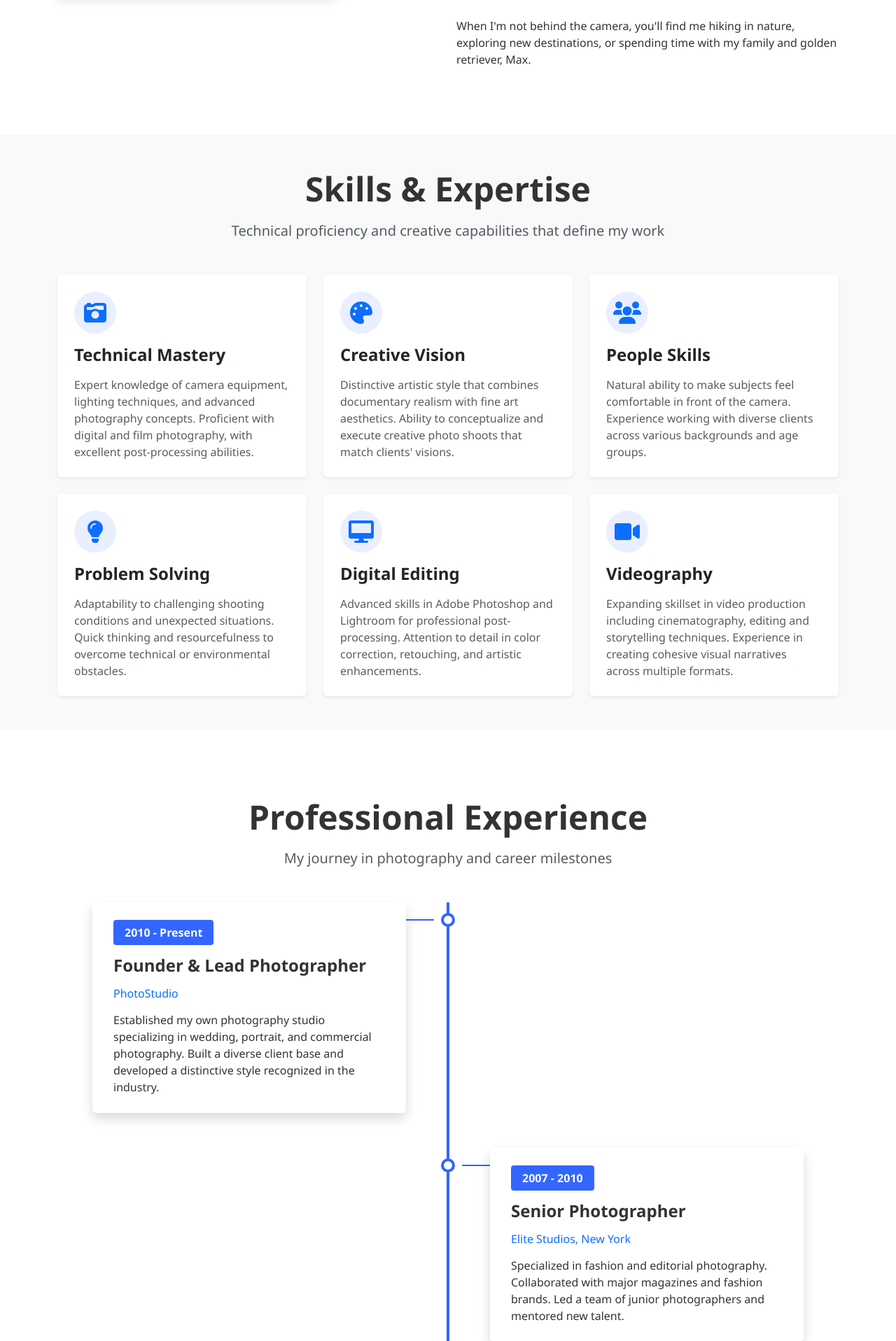
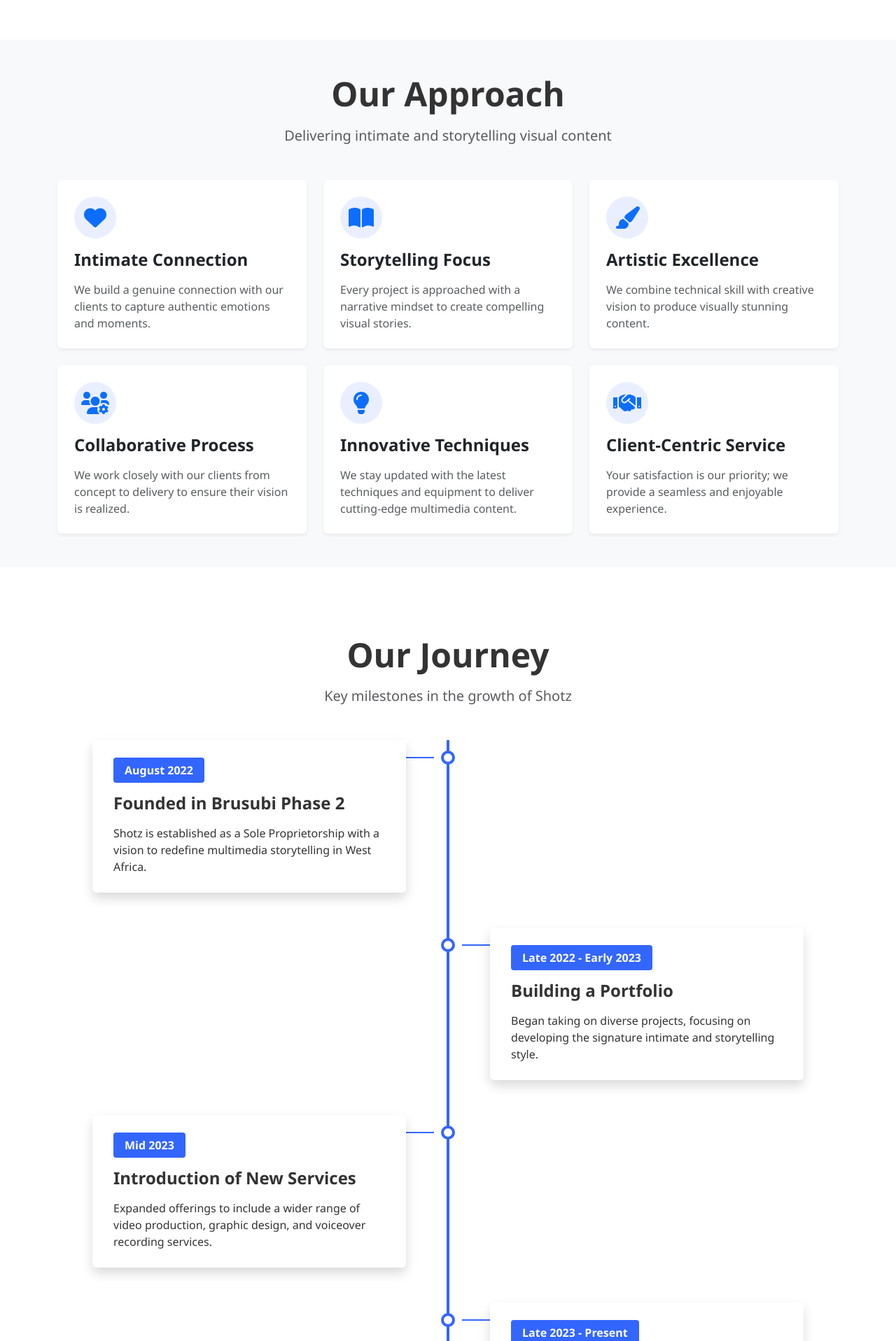
Before and after one commit to lonewolve24/photography_studio_website, a Django app: page /about/ in a window 1280 px wide. Shown: the part 875-2792 px from the top of the page at 70% size. Run offline with Django 4.2, Linux system fonts and the light colour scheme.

Commit message:
added a new page for the about and update content

```diff
--- a/photostudio_backend/photos/templates/photos/about.html
+++ b/photostudio_backend/photos/templates/photos/about.html
@@ -1,7 +1,7 @@
 {% extends 'base.html' %}
 {% load static %}
 
-{% block title %}About Me - PhotoStudio{% endblock %}
+{% block title %}About Shotz{% endblock %}
 
 {% block content %}
 <!-- About Header Banner -->
@@ -9,8 +9,8 @@
     <div class="container">
         <div class="row">
             <div class="col-12 text-center text-white">
-                <h1 class="display-3 fw-bold mb-3">My Story</h1>
-                <p class="lead mb-0">Capturing life's most precious moments one frame at a time</p>
+                <h1 class="display-3 fw-bold mb-3">About Shotz</h1>
+                <p class="lead mb-0">The Intimate Multimedia Brand</p>
             </div>
         </div>
     </div>
@@ -21,33 +21,26 @@
     <div class="container">
         <div class="row align-items-center">
             <div class="col-lg-6 mb-4 mb-lg-0">
-                <img src="{% static 'images/about-full.jpg' %}" alt="About Alex" class="img-fluid rounded shadow">
+                <img src="{% static 'images/about-full.jpg' %}" alt="About Shotz" class="img-fluid rounded shadow">
             </div>
             <div class="col-lg-6">
-                <h2 class="display-5 fw-bold mb-4">Who I Am</h2>
+                <h2 class="display-5 fw-bold mb-4">Our Story</h2>
                 <p class="mb-4">
-                    I'm Alex, a professional photographer with over 15 years of experience in capturing life's most beautiful moments. My journey began when I was gifted my first camera at the age of 12, and I've been passionate about photography ever since.
+                    Shotz is a dynamic multimedia brand specializing in high-quality photography and videography services with a signature intimate and storytelling style. Founded in August 2022 in Brusubi Phase 2, Shotz operates as a Sole Proprietorship dedicated to helping individuals, brands, and organizations visually tell their stories in the most authentic, artistic, and emotionally engaging way possible.
                 </p>
-                <p class="mb-4">
-                    What started as a hobby quickly developed into a full-fledged career. After studying photography at the New York Institute of Fine Arts, I worked with several renowned photographers before establishing my own studio in 2010.
-                </p>
-                <p class="mb-4">
-                    My approach to photography is deeply personal. I believe every photoshoot is a collaboration between myself and my clients, aiming to tell authentic stories through compelling imagery that will stand the test of time.
-                </p>
-                <p class="mb-0">
-                    When I'm not behind the camera, you'll find me hiking in nature, exploring new destinations, or spending time with my family and golden retriever, Max.
-                </p>
+                 <p class="mb-2"><strong>Vision:</strong> To become the leading multimedia brand in West Africa, known for excellence in storytelling through visual content.</p>
+                 <p class="mb-0"><strong>Mission:</strong> To deliver intimate, artistic, and emotionally resonant photography and videography services that connect audiences and elevate brands.</p>
             </div>
         </div>
     </div>
 </section>
 
-<!-- Skills and Expertise Section -->
+<!-- Our Approach Section -->
 <section class="py-5 my-5 bg-light">
     <div class="container">
         <div class="text-center mb-5">
-            <h2 class="display-5 fw-bold mb-3">Skills & Expertise</h2>
-            <p class="lead text-muted mb-0">Technical proficiency and creative capabilities that define my work</p>
+            <h2 class="display-5 fw-bold mb-3">Our Approach</h2>
+            <p class="lead text-muted mb-0">Delivering intimate and storytelling visual content</p>
         </div>
 
         <div class="row g-4">
@@ -55,11 +48,11 @@
                 <div class="card h-100 border-0 shadow-sm">
                     <div class="card-body p-4">
                         <div class="feature-icon text-primary mb-3">
-                            <i class="fas fa-camera-retro fa-2x"></i>
+                            <i class="fas fa-heart fa-2x"></i> {# Example icon - you can choose relevant icons #}
                         </div>
-                        <h4 class="fw-bold mb-3">Technical Mastery</h4>
+                        <h4 class="fw-bold mb-3">Intimate Connection</h4>
                         <p class="text-muted mb-0">
-                            Expert knowledge of camera equipment, lighting techniques, and advanced photography concepts. Proficient with digital and film photography, with excellent post-processing abilities.
+                            We build a genuine connection with our clients to capture authentic emotions and moments.
                         </p>
                     </div>
                 </div>
@@ -69,11 +62,11 @@
                 <div class="card h-100 border-0 shadow-sm">
                     <div class="card-body p-4">
                         <div class="feature-icon text-primary mb-3">
-                            <i class="fas fa-palette fa-2x"></i>
+                            <i class="fas fa-book-open fa-2x"></i> {# Example icon #}
                         </div>
-                        <h4 class="fw-bold mb-3">Creative Vision</h4>
+                        <h4 class="fw-bold mb-3">Storytelling Focus</h4>
                         <p class="text-muted mb-0">
-                            Distinctive artistic style that combines documentary realism with fine art aesthetics. Ability to conceptualize and execute creative photo shoots that match clients' visions.
+                            Every project is approached with a narrative mindset to create compelling visual stories.
                         </p>
                     </div>
                 </div>
@@ -83,11 +76,11 @@
                 <div class="card h-100 border-0 shadow-sm">
                     <div class="card-body p-4">
                         <div class="feature-icon text-primary mb-3">
-                            <i class="fas fa-users fa-2x"></i>
+                            <i class="fas fa-paint-brush fa-2x"></i> {# Example icon #}
                         </div>
-                        <h4 class="fw-bold mb-3">People Skills</h4>
+                        <h4 class="fw-bold mb-3">Artistic Excellence</h4>
                         <p class="text-muted mb-0">
-                            Natural ability to make subjects feel comfortable in front of the camera. Experience working with diverse clients across various backgrounds and age groups.
+                            We combine technical skill with creative vision to produce visually stunning content.
                         </p>
                     </div>
                 </div>
@@ -97,11 +90,11 @@
                 <div class="card h-100 border-0 shadow-sm">
                     <div class="card-body p-4">
                         <div class="feature-icon text-primary mb-3">
-                            <i class="fas fa-lightbulb fa-2x"></i>
+                            <i class="fas fa-users-cog fa-2x"></i> {# Example icon #}
                         </div>
-                        <h4 class="fw-bold mb-3">Problem Solving</h4>
+                        <h4 class="fw-bold mb-3">Collaborative Process</h4>
                         <p class="text-muted mb-0">
-                            Adaptability to challenging shooting conditions and unexpected situations. Quick thinking and resourcefulness to overcome technical or environmental obstacles.
+                            We work closely with our clients from concept to delivery to ensure their vision is realized.
                         </p>
                     </div>
                 </div>
@@ -111,11 +104,11 @@
                 <div class="card h-100 border-0 shadow-sm">
                     <div class="card-body p-4">
                         <div class="feature-icon text-primary mb-3">
-                            <i class="fas fa-desktop fa-2x"></i>
+                            <i class="fas fa-lightbulb fa-2x"></i> {# Example icon #}
                         </div>
-                        <h4 class="fw-bold mb-3">Digital Editing</h4>
+                        <h4 class="fw-bold mb-3">Innovative Techniques</h4>
                         <p class="text-muted mb-0">
-                            Advanced skills in Adobe Photoshop and Lightroom for professional post-processing. Attention to detail in color correction, retouching, and artistic enhancements.
+                           We stay updated with the latest techniques and equipment to deliver cutting-edge multimedia content.
                         </p>
                     </div>
                 </div>
@@ -125,11 +118,11 @@
                 <div class="card h-100 border-0 shadow-sm">
                     <div class="card-body p-4">
                         <div class="feature-icon text-primary mb-3">
-                            <i class="fas fa-video fa-2x"></i>
+                            <i class="fas fa-handshake fa-2x"></i> {# Example icon #}
                         </div>
-                        <h4 class="fw-bold mb-3">Videography</h4>
+                        <h4 class="fw-bold mb-3">Client-Centric Service</h4>
                         <p class="text-muted mb-0">
-                            Expanding skillset in video production including cinematography, editing and storytelling techniques. Experience in creating cohesive visual narratives across multiple formats.
+                            Your satisfaction is our priority; we provide a seamless and enjoyable experience.
                         </p>
                     </div>
                 </div>
@@ -138,74 +131,61 @@
     </div>
 </section>
 
-<!-- Experience Timeline Section -->
+<!-- Our Journey Section -->
 <section class="py-5 my-5">
     <div class="container">
         <div class="text-center mb-5">
-            <h2 class="display-5 fw-bold mb-3">Professional Experience</h2>
-            <p class="lead text-muted mb-0">My journey in photography and career milestones</p>
+            <h2 class="display-5 fw-bold mb-3">Our Journey</h2>
+            <p class="lead text-muted mb-0">Key milestones in the growth of Shotz</p>
         </div>
 
         <div class="timeline">
-            <!-- Timeline Item 1 -->
+            <!-- Timeline Item 1: Founding -->
             <div class="timeline-item left">
                 <div class="timeline-content shadow">
-                    <div class="timeline-date">2010 - Present</div>
-                    <h4 class="fw-bold mb-3">Founder & Lead Photographer</h4>
-                    <h6 class="text-primary mb-3">PhotoStudio</h6>
+                    <div class="timeline-date">August 2022</div>
+                    <h4 class="fw-bold mb-3">Founded in Brusubi Phase 2</h4>
                     <p class="mb-0">
-                        Established my own photography studio specializing in wedding, portrait, and commercial photography. Built a diverse client base and developed a distinctive style recognized in the industry.
+                        Shotz is established as a Sole Proprietorship with a vision to redefine multimedia storytelling in West Africa.
                     </p>
                 </div>
             </div>
 
-            <!-- Timeline Item 2 -->
+            <!-- Timeline Item 2: Early Projects -->
             <div class="timeline-item right">
                 <div class="timeline-content shadow">
-                    <div class="timeline-date">2007 - 2010</div>
-                    <h4 class="fw-bold mb-3">Senior Photographer</h4>
-                    <h6 class="text-primary mb-3">Elite Studios, New York</h6>
+                    <div class="timeline-date">Late 2022 - Early 2023</div>
+                    <h4 class="fw-bold mb-3">Building a Portfolio</h4>
                     <p class="mb-0">
-                        Specialized in fashion and editorial photography. Collaborated with major magazines and fashion brands. Led a team of junior photographers and mentored new talent.
+                        Began taking on diverse projects, focusing on developing the signature intimate and storytelling style.
                     </p>
                 </div>
             </div>
 
-            <!-- Timeline Item 3 -->
+            <!-- Timeline Item 3: Expanding Services -->
             <div class="timeline-item left">
                 <div class="timeline-content shadow">
-                    <div class="timeline-date">2005 - 2007</div>
-                    <h4 class="fw-bold mb-3">Photojournalist</h4>
-                    <h6 class="text-primary mb-3">Global News Network</h6>
+                    <div class="timeline-date">Mid 2023</div>
+                    <h4 class="fw-bold mb-3">Introduction of New Services</h4>
                     <p class="mb-0">
-                        Covered major events and human interest stories across North America. Developed strong documentary photography skills and ability to capture compelling moments in challenging environments.
+                        Expanded offerings to include a wider range of video production, graphic design, and voiceover recording services.
                     </p>
                 </div>
             </div>
 
-            <!-- Timeline Item 4 -->
+            <!-- Timeline Item 4: Growing Recognition -->
             <div class="timeline-item right">
                 <div class="timeline-content shadow">
-                    <div class="timeline-date">2003 - 2005</div>
-                    <h4 class="fw-bold mb-3">Photography Assistant</h4>
-                    <h6 class="text-primary mb-3">James Wilson Photography</h6>
+                    <div class="timeline-date">Late 2023 - Present</div>
+                    <h4 class="fw-bold mb-3">Establishing Brand Presence</h4>
                     <p class="mb-0">
-                        Assisted renowned photographer James Wilson on commercial and portrait shoots. Gained invaluable hands-on experience in studio lighting, client relations, and professional workflows.
+                       Gained recognition for quality and unique style, building a loyal client base in the region.
                     </p>
                 </div>
             </div>
 
-            <!-- Timeline Item 5 -->
-            <div class="timeline-item left">
-                <div class="timeline-content shadow">
-                    <div class="timeline-date">2000 - 2003</div>
-                    <h4 class="fw-bold mb-3">Photography Education</h4>
-                    <h6 class="text-primary mb-3">New York Institute of Fine Arts</h6>
-                    <p class="mb-0">
-                        Earned Bachelor of Fine Arts in Photography. Specialized in portrait and documentary photography. Graduated with honors and received the Distinguished Student Award.
-                    </p>
-                </div>
-            </div>
+            {# Add more timeline items as needed to reflect significant milestones #}
+
         </div>
     </div>
 </section>
@@ -215,18 +195,19 @@
     <div class="container">
         <div class="row justify-content-center">
             <div class="col-lg-8 text-center">
-                <h2 class="display-5 fw-bold mb-4">Let's Work Together</h2>
+                <h2 class="display-5 fw-bold mb-4">Let's Tell Your Story</h2>
                 <p class="lead mb-5">
-                    Interested in booking a session or discussing a potential project? I'd love to hear from you! Get in touch using the contact form or reach out directly through the information provided.
+                    Ready to create compelling visual content? Contact Shotz today to discuss your project and how we can help you share your unique story.
                 </p>
 
                 <div class="text-center">
-                    <img src="{% static 'images/about-logo.jpg' %}" alt="PhotoStudio" class="rounded-circle mb-3 border border-4 border-white" style="width: 150px; height: 150px; object-fit: cover;">
+                    {# Replace with Shotz logo if desired #}
+                    <img src="{% static 'images/services/logo/shotz_logo.jpg' %}" alt="Shotz Logo" class="rounded-circle mb-3 border border-4 border-white" style="width: 150px; height: 150px; object-fit: cover;">
                 </div>
 
                 <div class="mb-5">
                     <a href="#" class="btn btn-light text-primary px-4 py-2 fw-bold">
-                        Contact Me
+                        Get in Touch
                         <i class="fas fa-arrow-right ms-2"></i>
                     </a>
                 </div>
--- a/photostudio_backend/photos/urls.py
+++ b/photostudio_backend/photos/urls.py
@@ -6,5 +6,5 @@ urlpatterns = [
     path('about/', views.about, name='about'),
     path('services/', views.services, name='services'),
     path('services/<str:service_slug>/', views.service_detail, name='service_detail'),
-    # other URLs...
+
 ]
--- a/photostudio_backend/requirements.txt
+++ b/photostudio_backend/requirements.txt
@@ -3,7 +3,7 @@ backports.zoneinfo==0.2.1
 Django==4.2.20
 django-appconf==1.0.6
 django-cors-headers==4.4.0
-django-filter==24.3
+django-fifit lter==24.3
 django-imagekit==5.0.0
 djangorestframework==3.15.2
 importlib_metadata==8.5.0
--- a/photostudio_backend/templates/base.html
+++ b/photostudio_backend/templates/base.html
@@ -18,7 +18,7 @@
     <nav class="navbar navbar-expand-lg navbar-light bg-white headless">
         <div class="container">
             <a class="navbar-brand" href="{% url 'home' %}">
-                <i class="fas fa-camera-retro"></i> PhotoStudio
+                <img src="{% static 'images/services/logo/shotz_logo.jpg' %}" alt="Shotz Logo" style="height: 30px;"> Shotz
             </a>
             <button class="navbar-toggler" type="button" data-bs-toggle="collapse" data-bs-target="#navbarNav">
                 <span class="navbar-toggler-icon"></span>
--- a/photostudio_backend/templates/footer.html
+++ b/photostudio_backend/templates/footer.html
@@ -1,11 +1,10 @@
+{% load static %}
 <footer class="footer bg-light py-5 mt-5">
     <div class="container">
         <div class="row">
             <div class="col-lg-4 mb-4 mb-lg-0">
-                <a class="navbar-brand d-inline-flex align-items-center mb-3" href="{% url 'home' %}">
-                    <i class="fas fa-camera-retro me-2"></i> PhotoStudio
-                </a>
-                <p class="text-muted">Capturing life's precious moments with artistic vision and technical excellence.</p>
+                <a class="navbar-brand d-inline-flex align-items-center mb-3" href="{% url 'home' %}"><img src="{% static 'images/services/logo/shotz_logo.jpg' %}" alt="Shotz Logo" style="height: 40px;"> Shotz</a>
+                <p class="text-muted">The Intimate Multimedia Brand</p>
                 <div class="mt-3">
                     <a href="#" class="text-decoration-none">
                         <i class="fab fa-instagram social-icon"></i>
@@ -66,7 +65,7 @@
         <hr class="my-4">
 
         <div class="d-flex flex-column flex-md-row justify-content-between align-items-center">
-            <p class="text-muted mb-3 mb-md-0">© {% now "Y" %} PhotoStudio. All rights reserved.</p>
+            <p class="text-muted mb-3 mb-md-0">© {% now "Y" %} Shotz. All rights reserved.</p>
             <div>
                 <a href="#" class="text-decoration-none text-muted me-3">Privacy Policy</a>
                 <a href="#" class="text-decoration-none text-muted">Terms of Service</a>
```
Also changed, not shown: photostudio_backend/static/images/services/logo/shotz_logo.jpg (added). Lines whose indentation alone changed are shown as unchanged.
